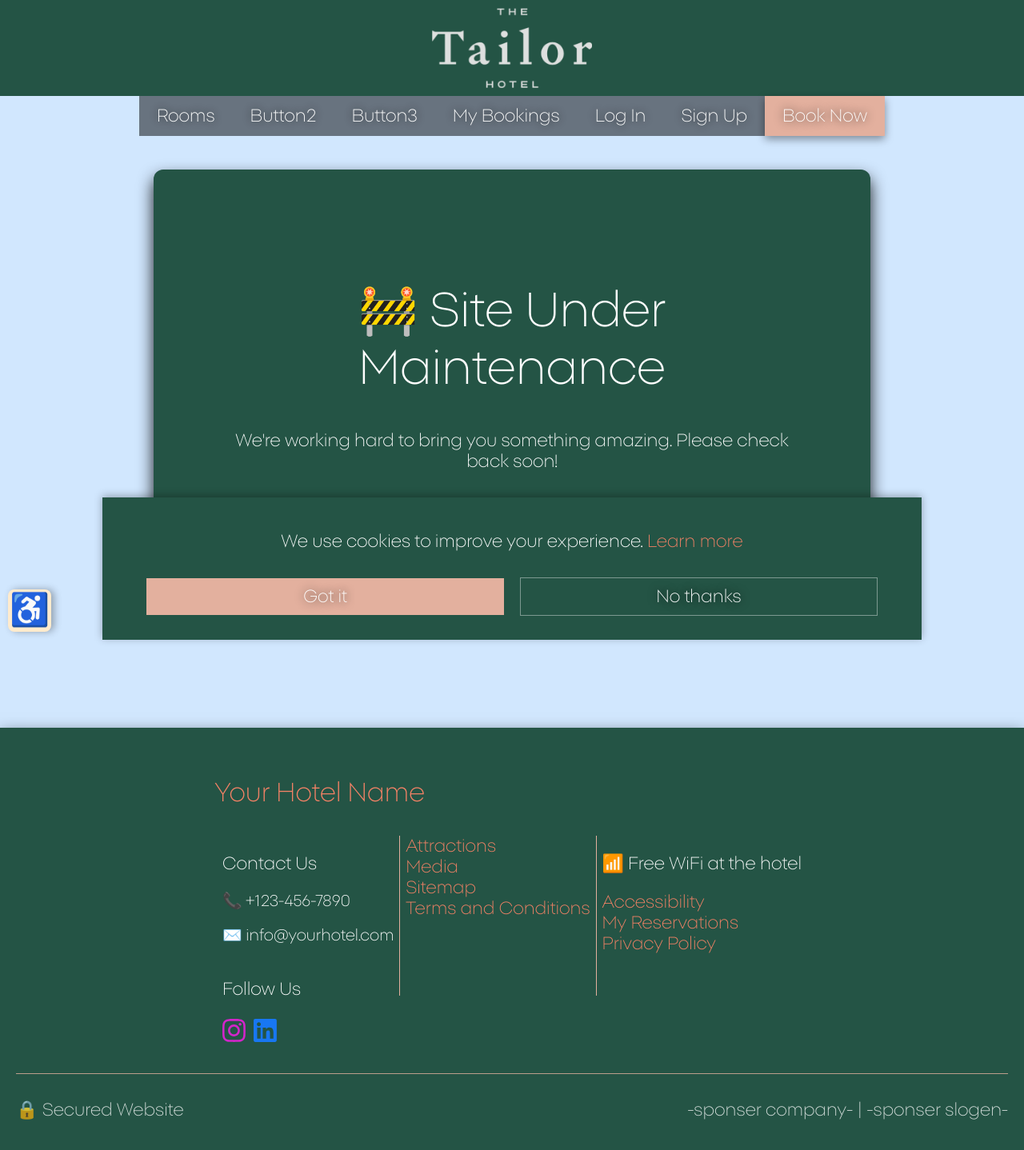
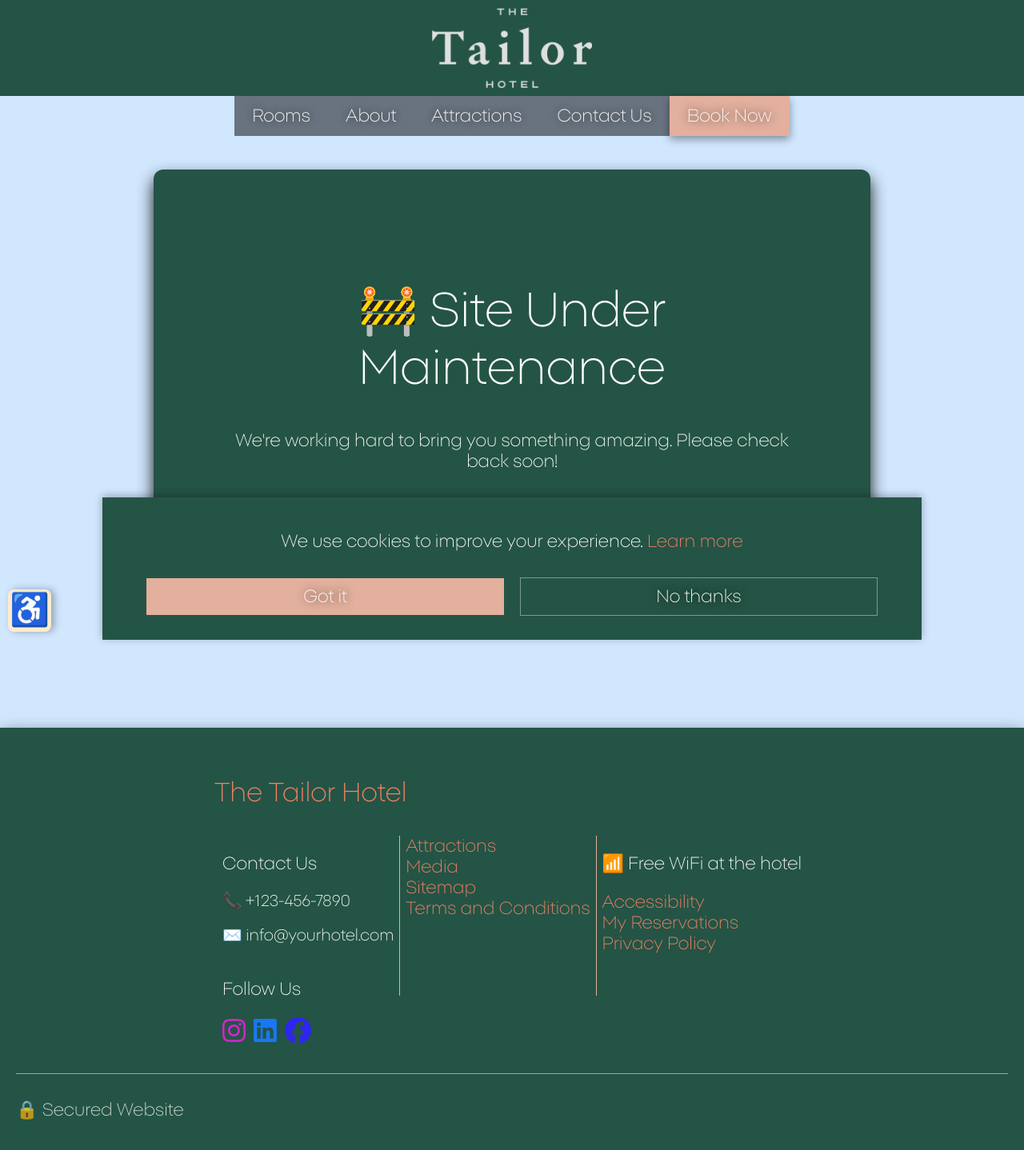
Before and after one commit to TheLordPasta/classicHotel, a React (Create React App) app: page /maintenance in a window 1280 px wide. Shown: the top 1438 px of the page at 80% size. Built offline with nearby package versions, Linux system fonts and the light colour scheme.

Commit message:
fine tuning the site style and removing unnessesary stuff

```diff
--- a/src/components/desktopnavbar.tsx
+++ b/src/components/desktopnavbar.tsx
@@ -38,19 +38,13 @@ const DesktopNavbar = () => {
           Rooms
         </button>
         <button className={`navbar-btn ${scrolled ? "scrolled" : ""}`}>
-          Button2
+          About
         </button>
         <button className={`navbar-btn ${scrolled ? "scrolled" : ""}`}>
-          Button3
+          Attractions
         </button>
         <button className={`navbar-btn ${scrolled ? "scrolled" : ""}`}>
-          My Bookings
-        </button>
-        <button className={`navbar-btn ${scrolled ? "scrolled" : ""}`}>
-          Log In
-        </button>
-        <button className={`navbar-btn ${scrolled ? "scrolled" : ""}`}>
-          Sign Up
+          Contact Us
         </button>
         <button className="navbar-btn book-now">Book Now</button>
       </div>
--- a/src/components/footer.tsx
+++ b/src/components/footer.tsx
@@ -1,10 +1,14 @@
 import { FontAwesomeIcon } from "@fortawesome/react-fontawesome";
 import "../styles/footer.css";
-import { faLinkedin, faInstagram } from "@fortawesome/free-brands-svg-icons";
+import {
+  faLinkedin,
+  faInstagram,
+  faFacebook,
+} from "@fortawesome/free-brands-svg-icons";
 export default function Footer() {
   return (
     <footer className="footer-container">
-      <h1 className="hotel-name">Your Hotel Name</h1>
+      <h1 className="hotel-name">The Tailor Hotel</h1>
       <div className="footer-content">
         <div className="footer-section left">
           <p>Contact Us</p>
@@ -23,6 +27,12 @@ export default function Footer() {
               <FontAwesomeIcon
                 icon={faLinkedin}
                 color="#1877F2"
+              ></FontAwesomeIcon>
+            </span>
+            <span className="social-icon">
+              <FontAwesomeIcon
+                icon={faFacebook}
+                color="#2f25f1ff"
               ></FontAwesomeIcon>
             </span>
           </div>
@@ -49,7 +59,6 @@ export default function Footer() {
 
       <div className="footer-bottom">
         <p>🔒 Secured Website</p>
-        <p>-sponser company- | -sponser slogen-</p>
       </div>
     </footer>
   );
--- a/src/components/hotelwelcome.tsx
+++ b/src/components/hotelwelcome.tsx
@@ -10,11 +10,6 @@ const HotelWelcome = () => {
         luxury, comfort, and breathtaking views. Enjoy our exclusive offers and
         make unforgettable memories.
       </p>
-      <p className="welcome-highlight">
-        Members save up to <strong>10% more</strong> and enjoy incredible
-        rewards.
-      </p>
-      <button className="welcome-button">Become a Member</button>
     </section>
   );
 };
--- a/src/components/mobilenavbar.tsx
+++ b/src/components/mobilenavbar.tsx
@@ -47,11 +47,10 @@ const MobileNavbar = () => {
         <button className="navbar-btn" onClick={() => navigate("/rooms")}>
           Rooms
         </button>
-        <button className="navbar-btn">Button2</button>
-        <button className="navbar-btn">Button3</button>
-        <button className="navbar-btn">My Bookings</button>
-        <button className="navbar-btn">Log In</button>
-        <button className="navbar-btn">Sign Up</button>
+
+        <button className="navbar-btn">About</button>
+        <button className="navbar-btn">Attractions</button>
+        <button className="navbar-btn">Contact Us</button>
         <button className="navbar-btn book-now">Book Now</button>
       </div>
     </div>
--- a/src/styles/footer.css
+++ b/src/styles/footer.css
@@ -76,6 +76,9 @@ a:hover {
 }
 
 @media (max-width: 768px) {
+  .footer-container {
+    width: 768px;
+  }
   .footer-content {
     flex-direction: column;
   }
```
